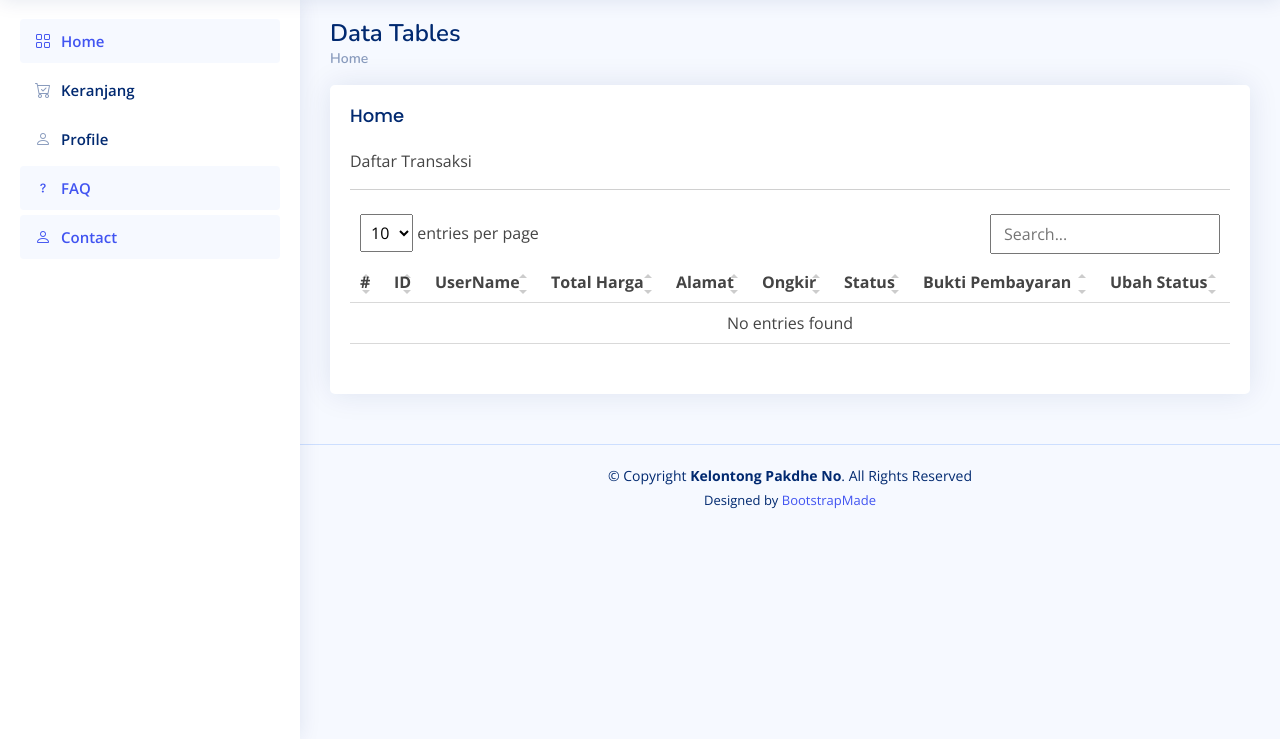
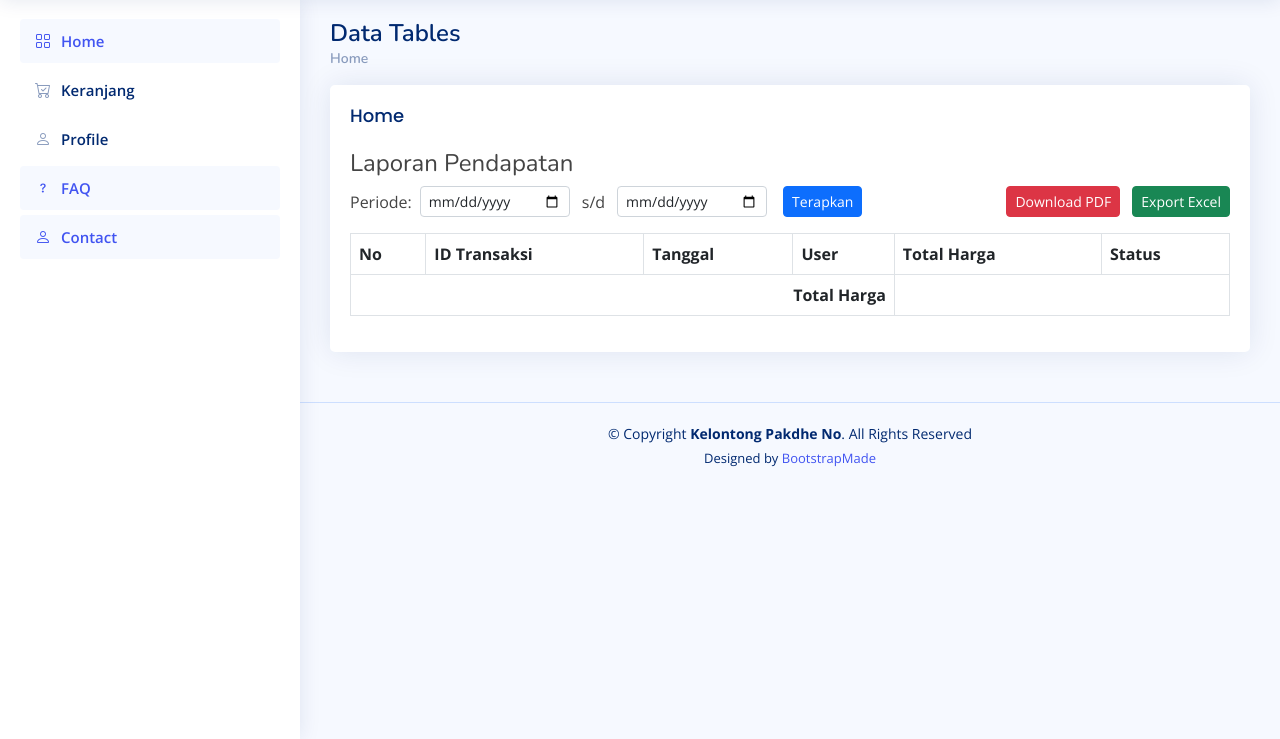
Before and after one commit to salmafathiya/kelompok3, a CodeIgniter 4 app: the page made by app/Views/V_laporan.php in a window 1280 px wide. Shown: the part 61-800 px from the top of the page. Run offline with PHP 8.4 and a stand-in for CodeIgniter, Linux system fonts and the light colour scheme; the template is opened without the code that fills it, so the values that code supplies are empty; some libraries are stand-ins or nearby versions.

Commit message:
baru vlaporan

```diff
--- a/app/Views/V_laporan.php
+++ b/app/Views/V_laporan.php
@@ -1,77 +1,62 @@
 <?= $this->extend('layout') ?>
 <?= $this->section('content') ?>
-Daftar Transaksi
-<hr>
-<?= session()->getFlashdata('success') ?>
-<?= session()->getFlashdata('error') ?>
+<h4>Laporan Pendapatan</h4>
+<div class="d-flex justify-content-between align-items-center mb-3">
+    <form class="d-flex align-items-center gap-2 mb-0" method="get" action="">
+        <label class="mb-0">Periode:</label>
+        <input type="date" name="start" value="<?= esc($start) ?>" class="form-control form-control-sm" style="width:150px;">
+        <span class="mx-1">s/d</span>
+        <input type="date" name="end" value="<?= esc($end) ?>" class="form-control form-control-sm" style="width:150px;">
+        <button type="submit" class="btn btn-primary btn-sm ms-2">Terapkan</button>
+    </form>
+    <div>
+        <a href="<?= base_url('laporan/pdf?start=' . esc($start) . '&end=' . esc($end)) ?>" class="btn btn-danger btn-sm me-2" target="_blank">Download PDF</a>
+        <a href="<?= base_url('laporan/excel?start=' . esc($start) . '&end=' . esc($end)) ?>" class="btn btn-success btn-sm">Export Excel</a>
+    </div>
+</div>
 <div class="table-responsive">
-    <!-- Table with stripped rows -->
-    <table class="table datatable">
+    <table class="table table-bordered table-striped">
         <thead>
             <tr>
-                <th scope="col">#</th>
-                <th scope="col">ID</th>
-                <th scope="col">UserName</th>
-                <th scope="col">Total Harga</th>
-                <th scope="col">Alamat</th>
-                <th scope="col">Ongkir</th>
-                <th scope="col">Status</th>
-                <th scope="col">Bukti Pembayaran</th>
-                <th scope="col">Ubah Status</th>
+                <th>No</th>
+                <th>ID Transaksi</th>
+                <th>Tanggal</th>
+                <th>User</th>
+                <th>Total Harga</th>
+                <th>Status</th>
             </tr>
         </thead>
         <tbody>
             <?php
-            if (!empty($transactions)) :
-                foreach ($transactions as $index => $item) :
+            $total = 0;
+            if (!empty($pendapatan)): $no=1; foreach ($pendapatan as $row):
+                $total += $row['total_harga'];
             ?>
-                    <tr>
-                        <th scope="row"><?php echo $index + 1 ?></th>
-                        <td><?php echo $item['id'] ?></td>
-                        <td><?php echo $item['username'] ?></td>
-                        <td><?php echo number_to_currency($item['total_harga'],
-'IDR') ?></td>
-                        <td><?php echo $item['alamat'] ?></td>
-                        <td><?php echo $item['ongkir'] ?></td>
-                        <td><?php echo [
+            <tr>
+                <td><?= $no++ ?></td>
+                <td><?= $row['id'] ?></td>
+                <td><?= $row['created_at'] ?></td>
+                <td><?= $row['username'] ?></td>
+                <td><?= number_to_currency($row['total_harga'], 'IDR') ?></td>
+                <td><?php
+                    $statusList = [
                         0 => 'Menunggu Pembayaran',
                         1 => 'Sudah Dibayar',
                         2 => 'Sedang Dikirim',
                         3 => 'Sudah Selesai',
                         4 => 'Dibatalkan'
-                    ][$item['status']] ?? 'Status Tidak Diketahui' ?></td>
-                        <td>
-                            <?php if (!empty($item['bukti_pembayaran'])): ?>
-                                <img src="<?= base_url('bukti/' . $item['bukti_pembayaran']) ?>" alt="Bukti Pembayaran" style="max-width:100px;max-height:100px;display:block;">
-                            <?php else: ?>
-                                <span class="text-muted">Belum ada bukti</span>
-                            <?php endif; ?>
-                        </td>
-                    <td>
-            <?php if (session()->get('role') === 'admin') : ?>
-                <form class="d-flex align-items-center gap-2 mb-0" action="<?= base_url('penjualan/updateStatus/' . $item['id']) ?>" method="post">
-                    <?= csrf_field() ?>
-                    <select name="status" class="form-select" style="min-width:140px;max-width:180px;">
-                        <option value="0" <?= $item['status'] == '0' ? 'selected' : '' ?>>Pending</option>
-                        <option value="1" <?= $item['status'] == '1' ? 'selected' : '' ?>>Paid</option>
-                        <option value="2" <?= $item['status'] == '2' ? 'selected' : '' ?>>Shipped</option>
-                        <option value="3" <?= $item['status'] == '3' ? 'selected' : '' ?>>Completed</option>
-                        <option value="4" <?= $item['status'] == '4' ? 'selected' : '' ?>>Cancelled</option>
-                    </select>
-                    <button type="submit" class="btn btn-success btn-sm px-2 py-1" title="Update Status">
-                        <i class="bi bi-arrow-repeat"></i>
-                    </button>
-                </form>
-            <?php else : ?>
-                <span class="text-muted">-</span>
-            <?php endif; ?>
-        </td>
-    </tr>
-    <?php endforeach;
-            endif;
-            ?>
+                    ];
+                    echo $statusList[$row['status']] ?? 'Tidak Diketahui';
+                ?></td>
+            </tr>
+            <?php endforeach; endif; ?>
         </tbody>
+        <tfoot>
+            <tr>
+                <th colspan="4" class="text-end">Total Harga</th>
+                <th colspan="2"><?= number_to_currency($total, 'IDR') ?></th>
+            </tr>
+        </tfoot>
     </table>
-    <!-- End Table with stripped rows -->
 </div>
 <?= $this->endSection() ?>
```
